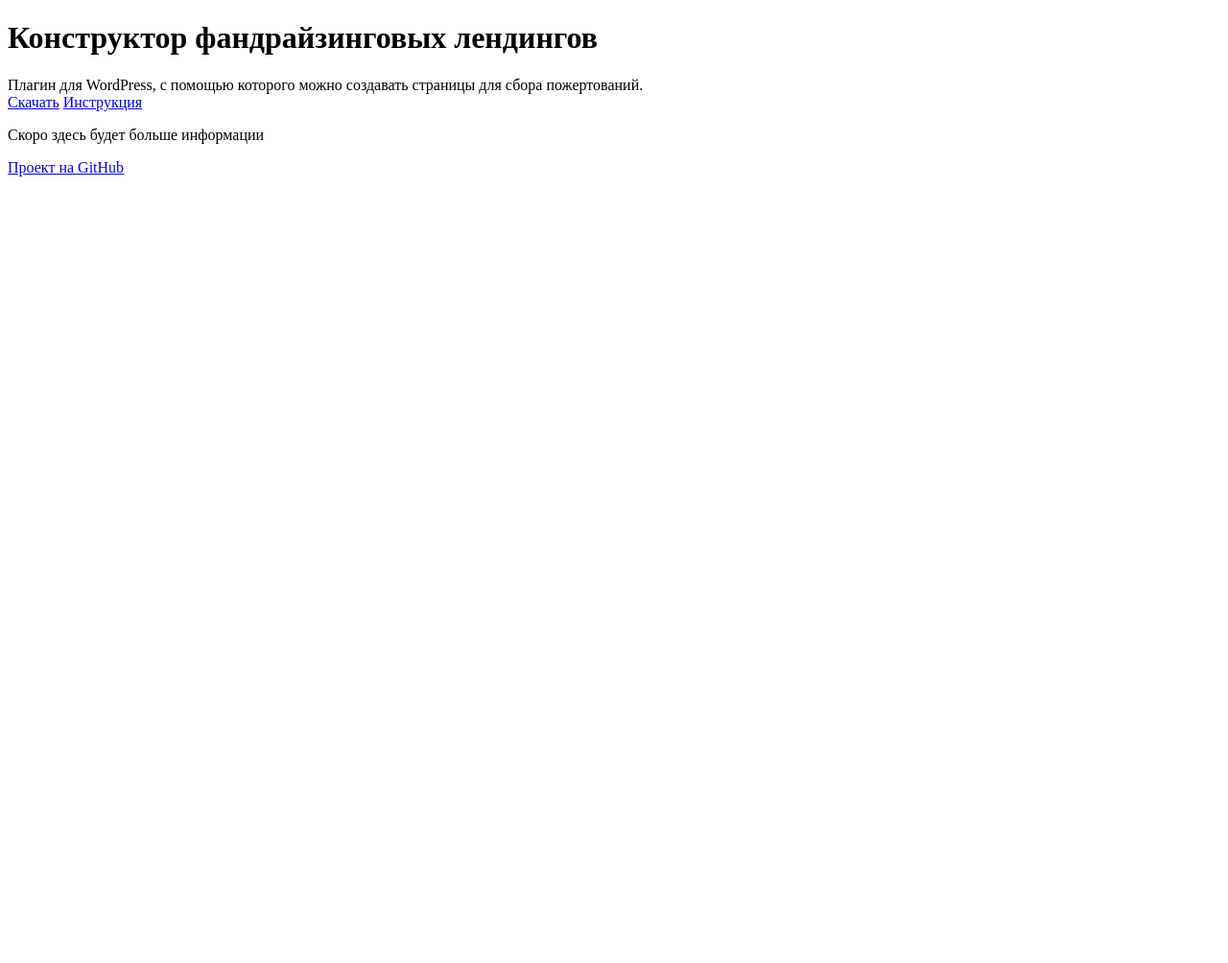
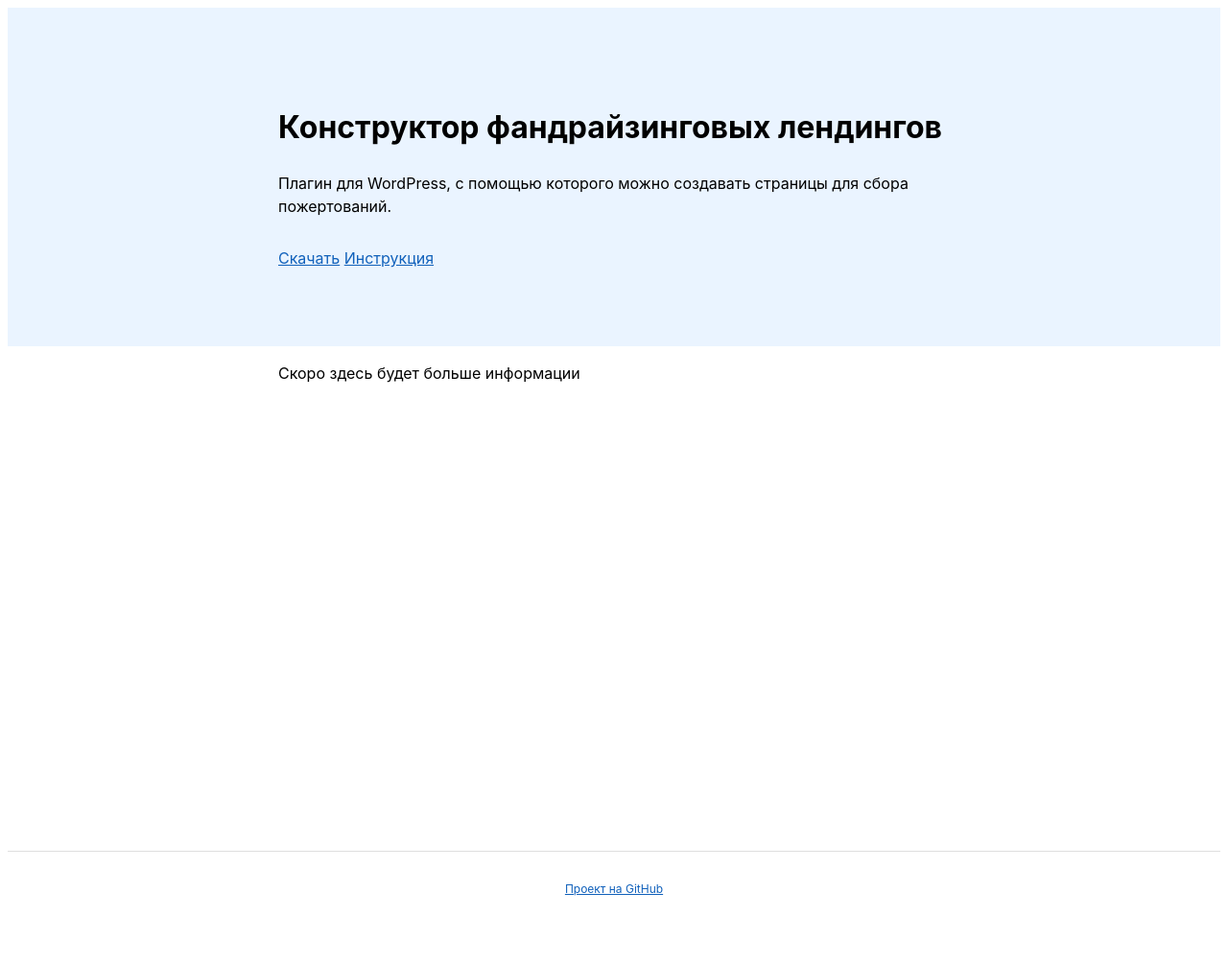
Before and after one commit to foralienbureau/fundconst, a Jekyll site: the page built from docs/index.md, in a window 1280 px wide. Shown: the whole page at 96% size. Built offline with Jekyll 4.4.1, drawn with Linux system fonts in a browser that asks for light colours; before the commit the page ends 900 px from its top, so only the background shows below that.

Commit message:
Correct styles includes

```diff
--- a/docs/_layouts/default.html
+++ b/docs/_layouts/default.html
@@ -17,8 +17,8 @@
                 <div class="page-header__tagline">{{ page.description | default: site.description | default: site.github.project_tagline }}</div>
 
                 <nav class="page-header__links">
-                    <a href="{{ site.download_url }}" class="btn">Скачать</a>
-                    <a href="{{ site.wiki_url }}" class="btn">Инструкция</a>
+                    <a href="{{ site.download_url }}" target="_blank">Скачать</a>
+                    <a href="{{ site.wiki_url }}" target="_blank">Инструкция</a>
                 </nav>
             </div>
         </header>
@@ -31,7 +31,7 @@
 
         <footer class="page-footer">
             {% if site.github.is_project_page %}
-                <a href="{{ site.github.repository_url }}" class="btn">Проект на GitHub</a>
+                <a href="{{ site.github.repository_url }}" target="_blank">Проект на GitHub</a>
             {% endif %}
         </footer>
     </body>
--- /dev/null
+++ b/docs/assets/css/main.scss
@@ -0,0 +1,4 @@
+---
+---
+
+@import "base";
```
Also changed, not shown: 1 other file.
